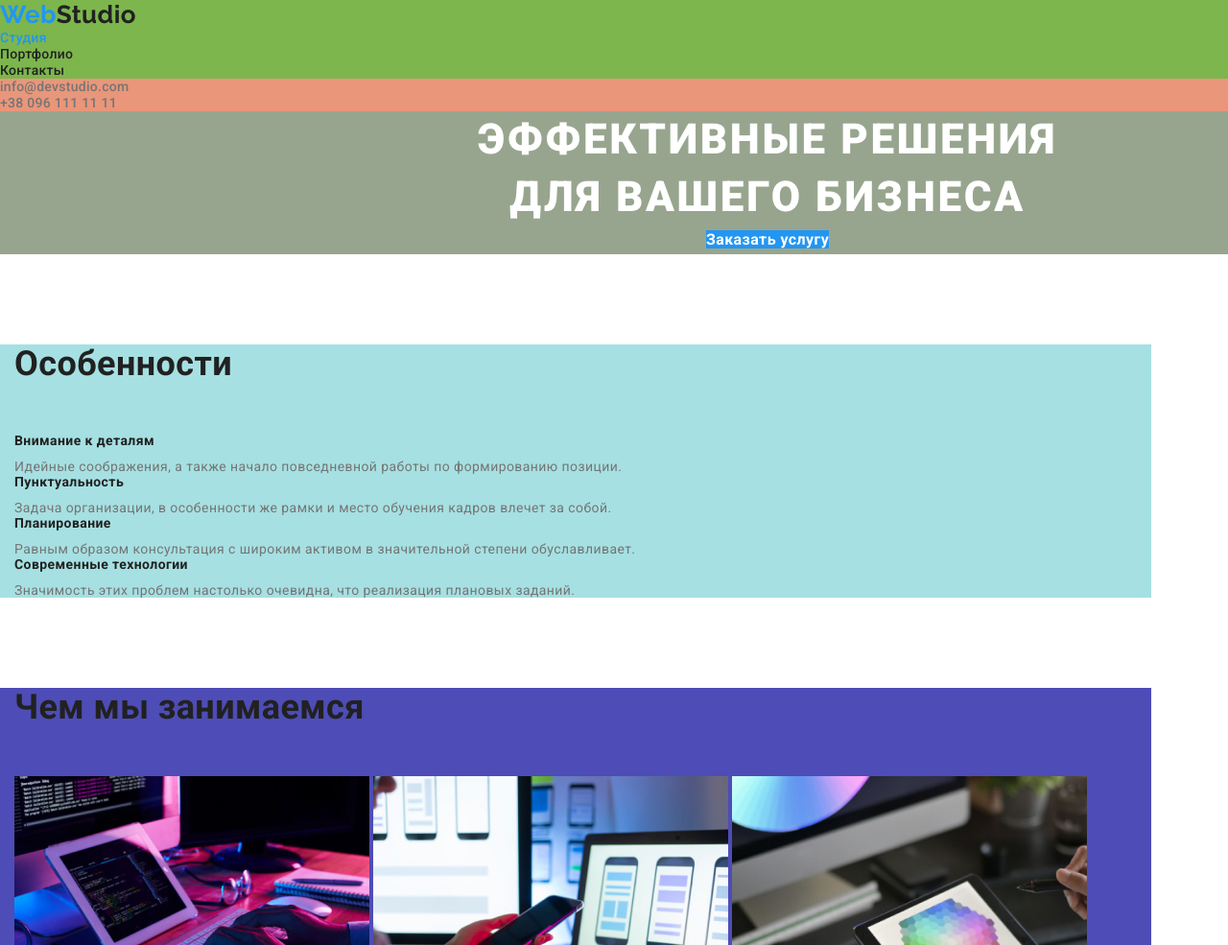
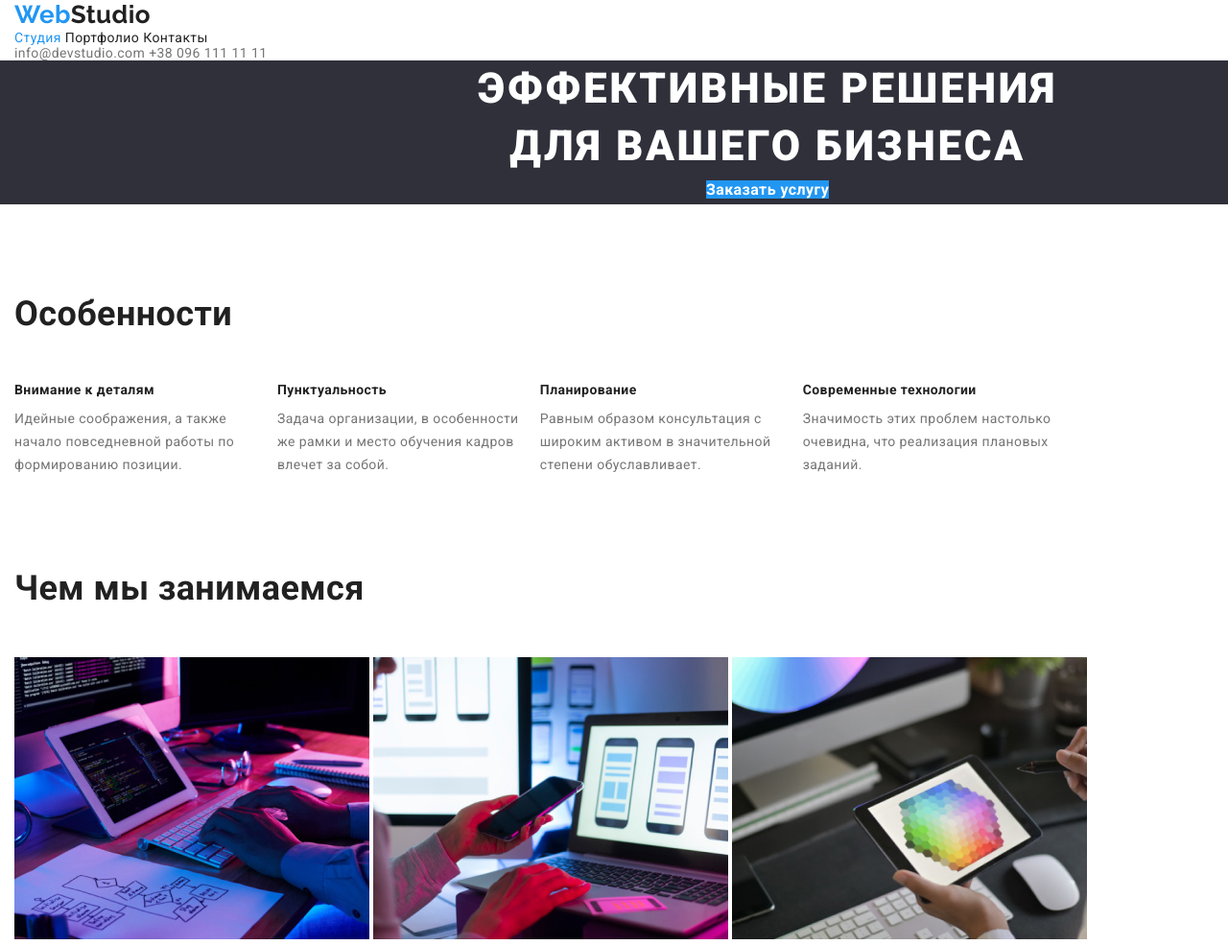
Before and after one commit to OksanaStezhko/goit-markup-hw-03, a plain HTML site: page index.html in a window 1280 px wide. Shown: the top 985 px of the page at 96% size. Drawn offline with nearby package versions, Linux system fonts and the light colour scheme.

Commit message:
Ссылки, отступы

```diff
--- a/css/styles.css
+++ b/css/styles.css
@@ -34,68 +34,10 @@
 .studio,
 .portfolio {
   color: var(--text-main);
-  /* background-color: var(--text-white); */
-
   font-family: Roboto, sans-serif;
   font-style: normal;
   font-size: 14px;
   letter-spacing: 0.03em;
-}
-
-/* Параметры логотипа */
-.logo {
-  color: var(--text-header);
-
-  font-family: Raleway;
-  font-weight: 700;
-  font-size: 26px;
-  line-height: 1.19;
-
-  text-decoration: none;
-}
-
-/* Форматируем логотип */
-.logo-part-one {
-  color: var(--text-accent);
-}
-
-.logo-part-two {
-  color: var(--text-white);
-}
-
-/* Общие параметры для всех ссылок класса link навигационного блока, этот класс для других ссылок использоваться не будет */
-.link {
-  font-weight: 500;
-  line-height: 1.14;
-  letter-spacing: 0.02em;
-
-  text-decoration: none;
-}
-
-/* Параметры ссылок навигации по сайту */
-.studio-nav .link {
-  color: var(--text-header);
-}
-
-/* Параметры ссылок для обратной связи */
-.studio-contacts .link {
-  color: var(--text-main);
-}
-
-/*  hover и focus для ссылок навигации по сайту*/
-.link.current,
-.link:hover,
-.link:focus {
-  color: var(--text-accent);
-}
-
-/* Убираем символы списка, марджины и паддинги списков
-
-*/
-.list {
-  list-style: none;
-  margin: 0px;
-  padding: 0px;
 }
 
 /* Параметры фона секций шапка и подвал */
@@ -104,19 +46,20 @@
   background: var(--bgd-header-footer);
 }
 
-.features,
-.activity,
-.portfolio-box {
+.container {
   width: 1200px;
   padding-left: 15px;
   padding-right: 15px;
 }
 
-.container {
-  width: 1600px;
-}
-.studio-nav,
-.studio-contacts {
+.studio-nav .studio-contacts,
+.features p,
+.footer p,
+.primary-title,
+.list,
+.portfolio h1,
+.portfolio-item h2,
+.portfolio-item p {
   margin: 0px;
 }
 
@@ -130,6 +73,79 @@
 .footer {
   width: 1600px;
 }
+
+/* Убираем символы списка, марджины и паддинги списков*/
+.list {
+  list-style: none;
+  padding: 0px;
+}
+
+/* Параметры заголовков h2 страницы index.html*/
+.section-title {
+  color: var(--text-header);
+  font-weight: bold;
+  font-size: 36px;
+  line-height: 1.16;
+  margin: 0px 0px 50px;
+}
+.link,
+.logo,
+.primary-button,
+.adress-email,
+.adress-tel {
+  text-decoration: none;
+}
+
+.section-title,
+.studio-list-item,
+.studio-contacts-item,
+.features-card,
+.features-item,
+.activity-card,
+.team-card,
+.team p,
+.portfolio-card,
+.filter-button {
+  display: inline-block;
+}
+/* Параметры логотипа */
+.logo {
+  color: var(--text-header);
+  font-family: Raleway;
+  font-weight: 700;
+  font-size: 26px;
+  line-height: 1.19;
+}
+
+/* Форматируем логотип */
+.logo-part-one {
+  color: var(--text-accent);
+}
+
+.logo-part-two {
+  color: var(--text-white);
+}
+
+/* Параметры ссылок навигации по сайту */
+.studio-list-item .link {
+  color: var(--text-header);
+}
+
+/* Параметры ссылок для обратной связи */
+.studio-contacts-item .link {
+  color: var(--text-main);
+}
+.studio-list-item.link,
+.studio-contacts-item.link {
+  letter-spacing: 0.02em;
+}
+
+/*  hover и focus для ссылок навигации по сайту*/
+.link.current,
+.link:hover,
+.link:focus {
+  color: var(--text-accent);
+}
 .primary {
   width: 1600px;
   margin-top: 0px;
@@ -137,22 +153,15 @@
   text-align: center;
 }
 
-.portfolio-filter {
-  margin-bottom: 34px;
-}
-
 /* Параметры заголовка h1 на странице Studio */
 .primary-title {
   color: var(--text-white);
-
   font-weight: 900;
   font-size: 44px;
   line-height: 1.36;
   letter-spacing: 0.06em;
-
   text-align: center;
   text-transform: uppercase;
-  margin: 0px;
 }
 
 /* Параметры кнопки */
@@ -163,41 +172,29 @@
   font-weight: 700;
   font-size: 16px;
   line-height: 1.87;
-  text-decoration: none;
-}
-
-/* Параметры заголовков h2 страницы index.html*/
-.section-title {
-  color: var(--text-header);
-
-  font-weight: bold;
-  font-size: 36px;
-  line-height: 1.16;
-  display: inline-block;
-  margin: 0px 0px 50px;
 }
 
 /* Параметры заголовков h3 страницы index.html */
 .features-item {
   color: var(--text-header);
-
   font-weight: bold;
   font-size: 14px;
   line-height: 1.14;
-  display: inline-block;
   margin: 0px 0px 10px;
 }
+
 /* Параметры параграфов секции features */
-.features.list {
+.features.list,
+.features p {
   line-height: 1.71;
 }
 
-.features p {
-  margin: 0px;
+.features-card {
+  width: 270px;
+  height: 101px;
 }
 
 .activity-card {
-  display: inline-block;
   width: 370px;
   height: 294px;
 }
@@ -207,7 +204,6 @@
 }
 
 .team-card {
-  display: inline-block;
   width: 270px;
   height: 368px;
   text-align: center;
@@ -215,18 +211,15 @@
 /*Параметры заголовка под фото членов команды  */
 .team-caption {
   color: var(--text-header);
-
   font-weight: 500;
   font-size: 16px;
   line-height: 1.19;
-
   margin: 0px 0px 10px;
 }
 
 /* Параметры для записи - должности члена команды */
 .team-position {
   color: var(--text-main);
-
   font-weight: normal;
   font-size: 16px;
   line-height: 1.19;
@@ -235,14 +228,13 @@
 .team p {
   margin: 0px 0px 30px;
 }
+.team-card img {
+  margin-bottom: 30px;
+}
 
-.team p {
-  display: inline-block;
-}
 /* Параметры для строк адреса */
 .adress-mail {
   color: var(--text-white);
-
   font-style: normal;
   font-weight: 400;
   line-height: 1.71;
@@ -251,16 +243,11 @@
 .adress-email,
 .adress-tel {
   color: var(--text-adress);
-
   font-style: normal;
   font-weight: 400;
   line-height: 1.71;
-  text-decoration: none;
 }
 
-.footer p {
-  margin: 0px;
-}
 .footer-logo {
   margin: 0px 0px 20px 0px;
 }
@@ -272,7 +259,6 @@
   font-size: 16px;
   line-height: 1.62;
   letter-spacing: 0.03em;
-
   text-align: center;
   border: none;
 }
@@ -282,16 +268,12 @@
   background-color: var(--bgd-accent);
 }
 
+.portfolio-filter {
+  margin-bottom: 34px;
+}
 /*  Параметры заголовков работ в портфолио */
 
-.portfolio h1,
-.portfolio-item h2,
-.portfolio-item p {
-  margin: 0px;
-}
-
 .portfolio-card {
-  display: inline-block;
   width: 370px;
   height: 404px;
   text-align: center;
@@ -299,7 +281,6 @@
 
 .portfolio-title {
   color: var(--text-header);
-
   font-weight: 700;
   font-size: 18px;
   line-height: 2;
@@ -309,7 +290,6 @@
 /*  Параметры пунктов фильтров для портфолио */
 .filter-item {
   color: var(--text-main);
-
   font-weight: 400;
   font-size: 16px;
   line-height: 1.87;
@@ -317,38 +297,8 @@
 
 /* Параметры конопок-фильтров в портфолио  */
 .filter-button {
-  display: inline-block;
   padding: 6px 22px;
   border-radius: 4px;
 }
 
 /* ...........Для тестирования.................. */
-
-.studio-nav {
-  background-color: rgb(124, 182, 76);
-}
-
-.studio-contacts {
-  background-color: darksalmon;
-}
-
-.portfolio-box {
-  background-color: rgb(124, 182, 76);
-}
-
-.primary {
-  background-color: rgb(152, 165, 142);
-}
-.features {
-  background-color: rgb(166, 224, 226);
-}
-.activity {
-  background-color: rgb(78, 76, 182);
-}
-
-.team {
-  background-color: rgb(124, 182, 76);
-}
-.team-list {
-  background-color: gold;
-}
--- a/index.html
+++ b/index.html
@@ -30,18 +30,24 @@
           >
 
           <ul class="studio-list list">
-            <li><a href="./index.html" class="link current">Студия</a></li>
-            <li><a href="./portfolio.html" class="link">Портфолио</a></li>
-            <li><a href="" class="link">Контакты</a></li>
+            <li class="studio-list-item">
+              <a href="./index.html" class="link current">Студия</a>
+            </li>
+            <li class="studio-list-item">
+              <a href="./portfolio.html" class="link">Портфолио</a>
+            </li>
+            <li class="studio-list-item">
+              <a href="" class="link">Контакты</a>
+            </li>
           </ul>
         </nav>
         <ul class="studio-contacts list">
-          <li>
+          <li class="studio-contacts-item">
             <a href="mailto:info@devstudio.com" class="link"
               >info@devstudio.com</a
             >
           </li>
-          <li>
+          <li class="studio-contacts-item">
             <a href="tel:+380961111111" class="link">+38 096 111 11 11</a>
           </li>
         </ul>
@@ -50,40 +56,42 @@
     <main>
       <!--Шапка-->
       <section class="primary">
+        <div>
           <h1 class="primary-title">
             Эффективные решения<br />
             для вашего бизнеса
           </h1>
           <a href="#" class="primary-button">Заказать услугу</a>
+        </div>
       </section>
 
       <!--Особенности-->
       <section class="features">
-        <!--Явного заголовка этой секции нет, скрыть с помощью css-->
+        <div class="container">
           <h2 class="section-title">Особенности</h2>
           <ul class="features-list list">
-          <li>
+            <li class="features-card">
               <h3 class="features-item">Внимание к деталям</h3>
               <p>
                 Идейные соображения, а также начало повседневной работы по
                 формированию позиции.
               </p>
             </li>
-          <li>
+            <li class="features-card">
               <h3 class="features-item">Пунктуальность</h3>
               <p>
-              Задача организации, в особенности же рамки и место обучения кадров
-              влечет за собой.
+                Задача организации, в особенности же рамки и место обучения
+                кадров влечет за собой.
               </p>
             </li>
-          <li>
+            <li class="features-card">
               <h3 class="features-item">Планирование</h3>
               <p>
                 Равным образом консультация с широким активом в значительной
                 степени обуславливает.
               </p>
             </li>
-          <li>
+            <li class="features-card">
               <h3 class="features-item">Современные технологии</h3>
               <p>
                 Значимость этих проблем настолько очевидна, что реализация
@@ -91,10 +99,12 @@
               </p>
             </li>
           </ul>
+        </div>
       </section>
 
       <!--Чем мы занимаемся-->
       <section class="activity">
+        <div class="container">
           <h2 class="section-title">Чем мы занимаемся</h2>
           <ul class="activity-list list">
             <li class="activity-card">
@@ -122,6 +132,7 @@
               />
             </li>
           </ul>
+        </div>
       </section>
 
       <!--Наша команда-->
@@ -179,6 +190,7 @@
     </main>
 
     <footer class="footer">
+      <div class="container">
         <div class="footer-logo">
           <a href="" class="logo">
             <span class="logo-part-one">Web</span
@@ -192,6 +204,7 @@
           ><br />
           <a href="tel:+380961111111" class="adress-tel">+38 096 111 11 11</a>
         </address>
+      </div>
     </footer>
   </body>
 </html>
```
Also changed, not shown: portfolio.html (+9 -5 lines). Lines whose indentation alone changed are shown as unchanged.
